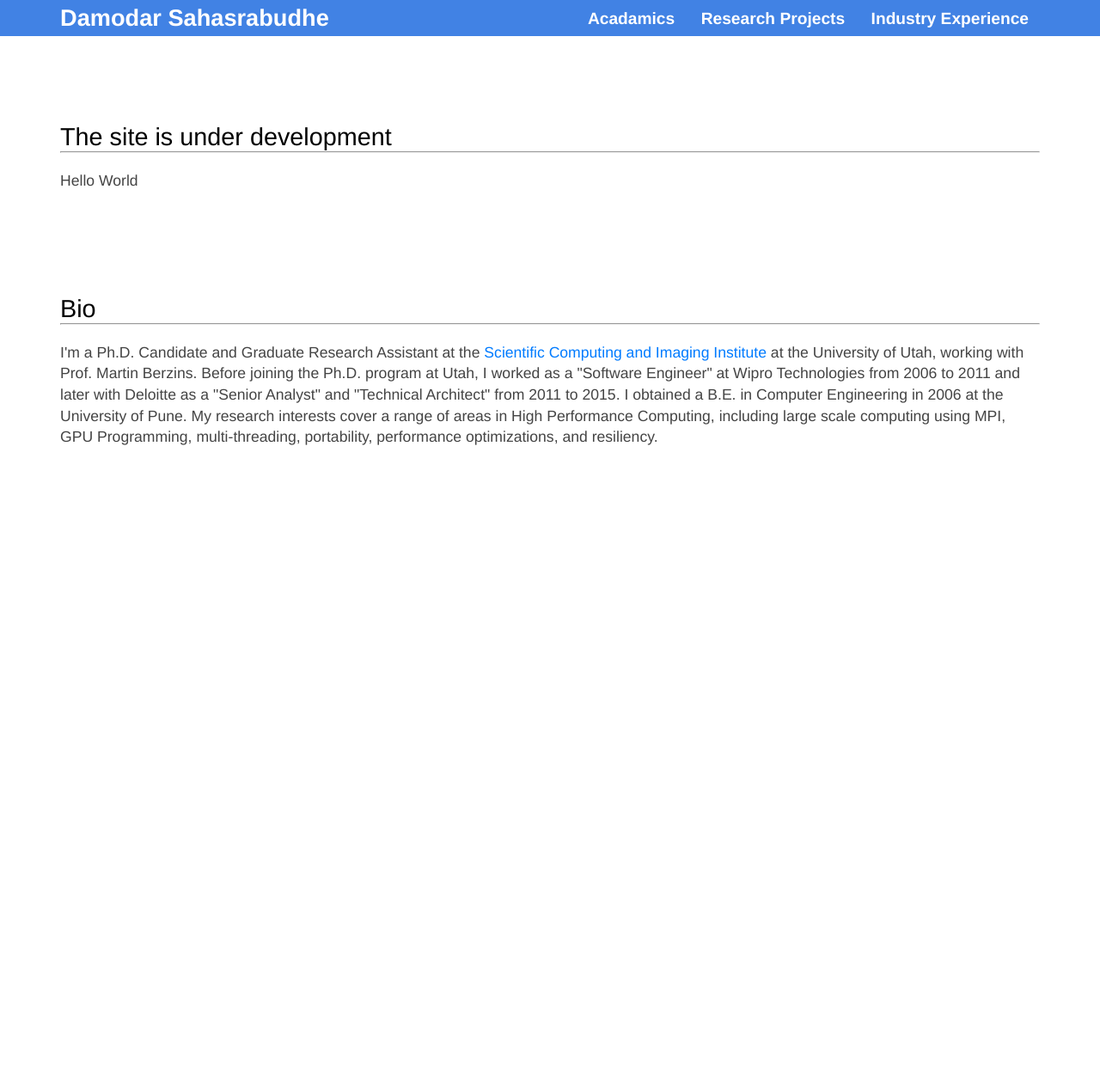
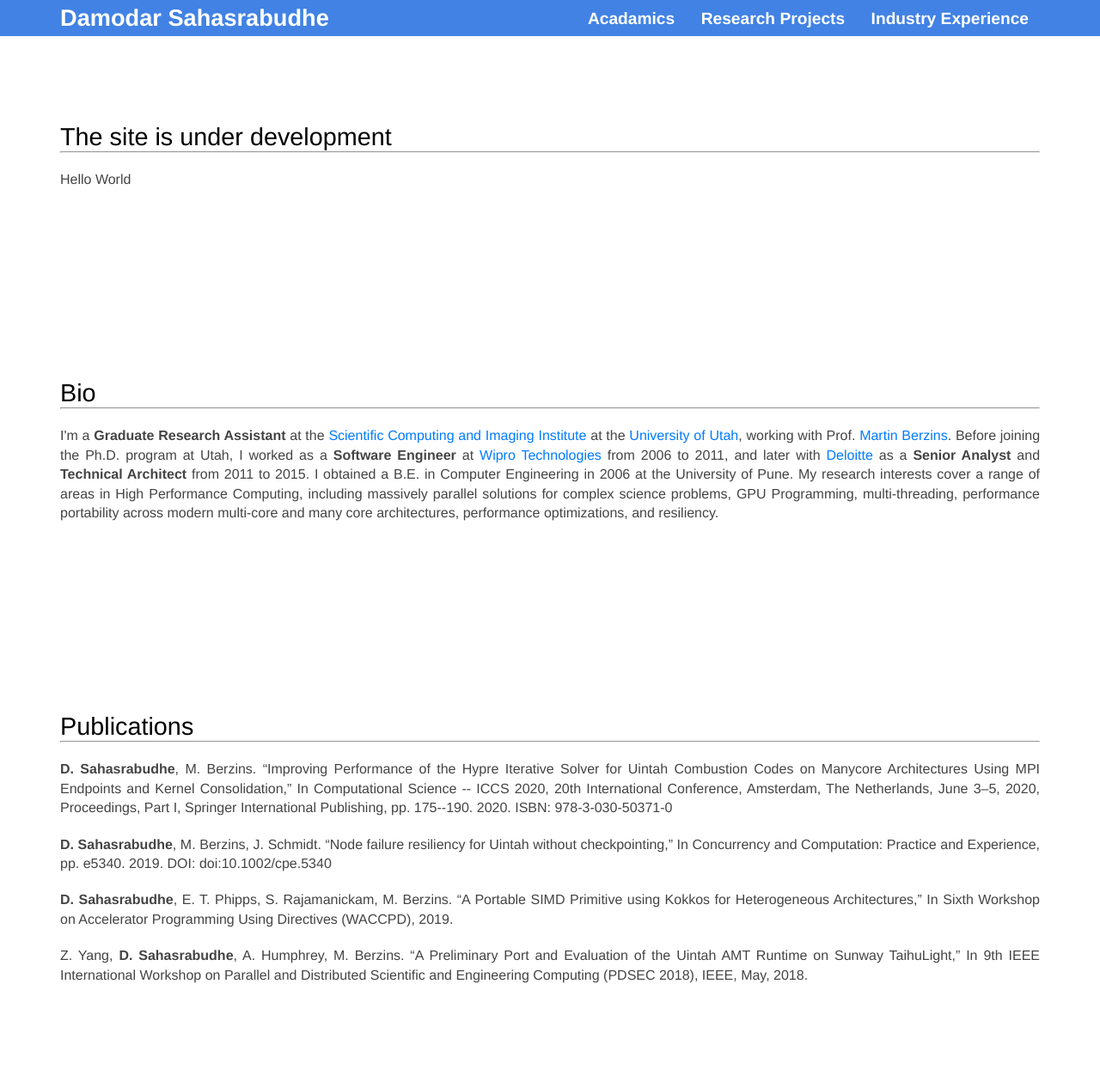
Before and after one commit to damu1000/damu1000.github.io, a Jekyll site: the page built from index.html, in a window 1280 px wide. Shown: the whole page at 86% size. Built offline with Jekyll 4.4.1, drawn with Linux system fonts in a browser that asks for light colours; before the commit the page ends 900 px from its top, so only the background shows below that.

Commit message:
Added publications

```diff
--- /dev/null
+++ b/_data/publications.yml
@@ -0,0 +1,8 @@
+- title: >
+         <b>D. Sahasrabudhe</b>, M. Berzins. “Improving Performance of the Hypre Iterative Solver for Uintah Combustion Codes on Manycore Architectures Using MPI Endpoints and Kernel Consolidation,” In Computational Science -- ICCS 2020, 20th International Conference, Amsterdam, The Netherlands, June 3–5, 2020, Proceedings, Part I, Springer International Publishing, pp. 175--190. 2020. ISBN: 978-3-030-50371-0
+- title: >
+         <b>D. Sahasrabudhe</b>, M. Berzins, J. Schmidt. “Node failure resiliency for Uintah without checkpointing,” In Concurrency and Computation: Practice and Experience, pp. e5340. 2019. DOI: doi:10.1002/cpe.5340
+- title: >
+         <b>D. Sahasrabudhe</b>, E. T. Phipps, S. Rajamanickam, M. Berzins. “A Portable SIMD Primitive using Kokkos for Heterogeneous Architectures,” In Sixth Workshop on Accelerator Programming Using Directives (WACCPD), 2019.
+- title: >
+         Z. Yang, <b>D. Sahasrabudhe</b>, A. Humphrey, M. Berzins. “A Preliminary Port and Evaluation of the Uintah AMT Runtime on Sunway TaihuLight,” In 9th IEEE International Workshop on Parallel and Distributed Scientific and Engineering Computing (PDSEC 2018), IEEE, May, 2018.
--- a/_sass/elements.scss
+++ b/_sass/elements.scss
@@ -46,11 +46,17 @@ h3 {
 
 
 p, address {
-	font-size: 1.1em;
+	text-align: justify;
+	font-size: 1em;
 	color: #444;
 	margin-bottom: 20px;
 	font-weight: 300;
 	line-height: 1.4em;
+
+}
+
+b{
+	font-weight: bold;
 }
 
 hr {
--- a/index.html
+++ b/index.html
@@ -2,17 +2,63 @@
 title: Damodar Sahasrabudhe
 description:
 ---
+<!-- Personal Info, photo etc. -->
 <div class="content">
-  {% for sec in site.data.sections %}
     <section>
       <div class="container flex">
         <div class="text editable">
-          <h2> {{ sec.title }} <hr> </h2>
+          <h2> The site is under development <hr> </h2>
           <body>
-            <p> {{ sec.body }} </p>
+            <p> Hello World </p>
           </body>
         </div>
       </div>
     </section>
-  {% endfor %}
 </div>
+
+<!-- Bio -->
+<div class="content">
+    <section>
+      <div class="container flex">
+        <div class="text editable">
+          <h2> Bio <hr> </h2>
+          <body>
+            <p>
+              I'm a <b>Graduate Research Assistant</b> at the
+              <a href="https://sci.utah.edu"> Scientific Computing and Imaging Institute</a>
+              at the <a href="https://cs.utah.edu">University of Utah</a>,
+              working with Prof. <a href="https://www.sci.utah.edu/people/mb.html">Martin Berzins</a>.
+              Before joining the Ph.D. program at Utah, I worked as a
+              <b>Software Engineer</b> at <a href="https://www.wipro.com/en-US/">Wipro Technologies</a>
+              from 2006 to 2011, and later with
+              <a href="https://www2.deloitte.com/us/en.html">Deloitte</a>
+              as a <b>Senior Analyst</b> and <b>Technical Architect</b>
+              from 2011 to 2015. I obtained a B.E. in Computer Engineering in 2006
+              at the University of Pune. My research interests cover a range of
+              areas in High Performance Computing, including massively parallel solutions for
+              complex science problems,  GPU Programming, multi-threading,
+              performance portability across modern multi-core and many core architectures,
+              performance optimizations, and resiliency.
+            </p>
+          </body>
+        </div>
+      </div>
+    </section>
+</div>
+
+<!-- Publications -->
+<!-- Add links to ISBN and DOI. Add links to pdfs, project pages and bibtex -->
+<div class="content">
+    <section>
+      <div class="container flex">
+        <div class="text editable">
+          <h2> Publications <hr> </h2>
+          <body>
+            {% for sec in site.data.publications %}
+              <p> {{ sec.title }} </p>
+            {% endfor %}
+          </body>
+        </div>
+      </div>
+    </section>
+</div>
```
Also changed, not shown: _data/sections.yml (deleted, +0 -21 lines).
